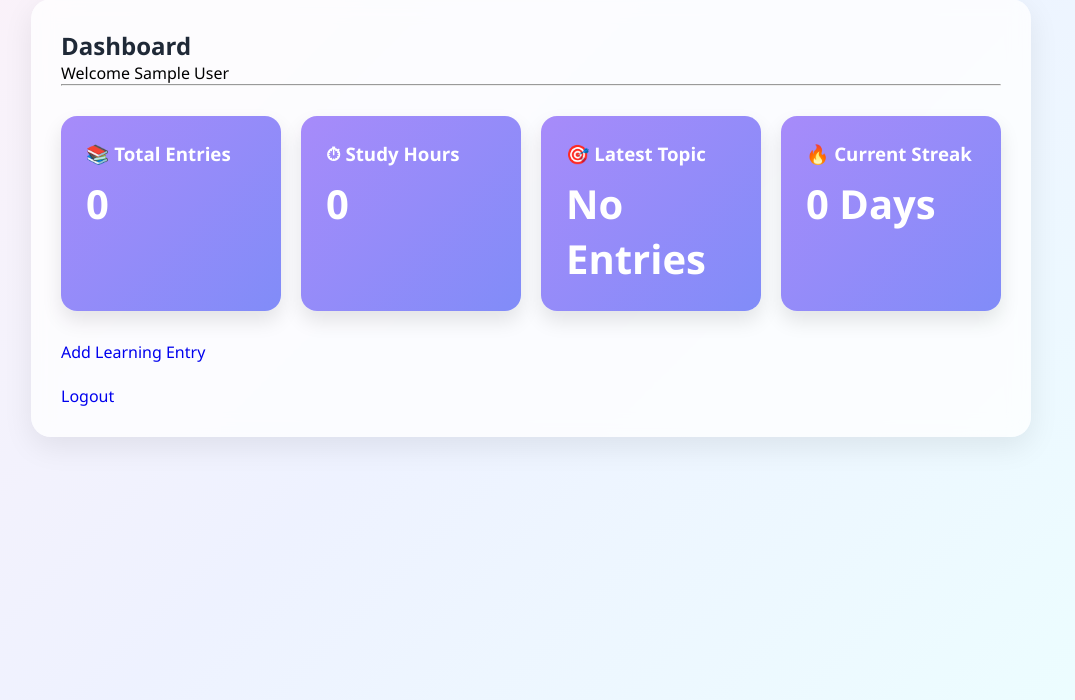
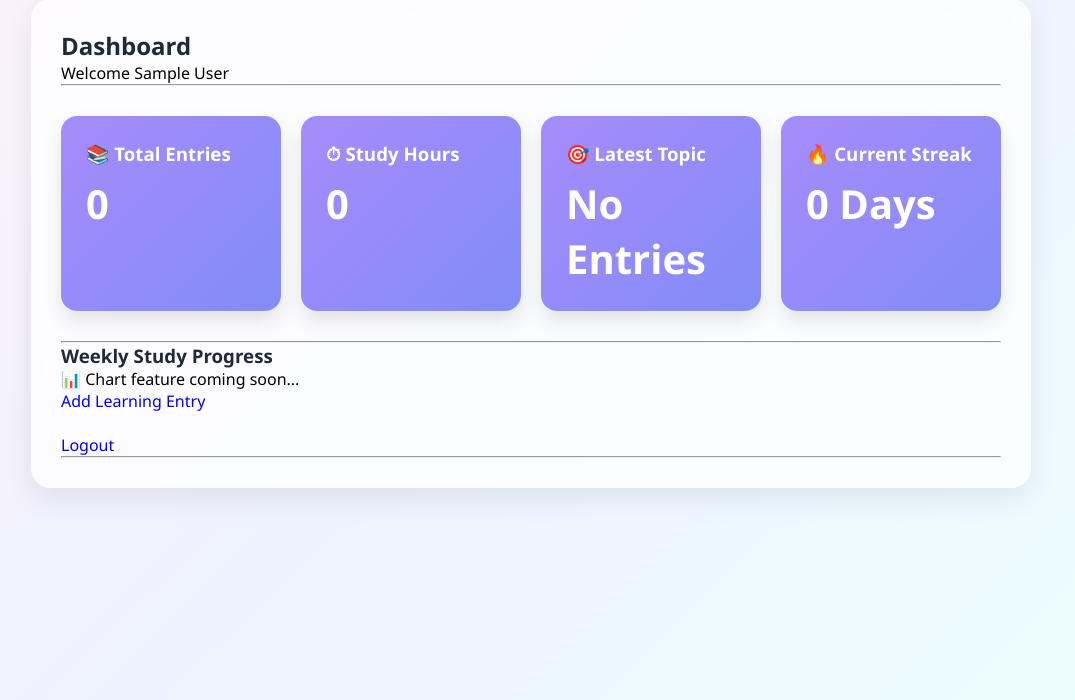
Before and after one commit to mayank200529/trackify-ai, a Flask app: page /dashboard in a window 1280 px wide. Shown: the part 120-820 px from the top of the page, without its empty margins (109-1184 px from the left). Run offline with Flask 3, Linux system fonts and the light colour scheme; the visitor is signed in with stand-in values (Sample User, id 1); data that the repository does not hold is empty.

Commit message:
feat: improve dashboard and analytics section

```diff
--- a/app.py
+++ b/app.py
@@ -126,6 +126,18 @@ def dashboard():
             streak += 1
         else:
             break
+    cursor.execute(
+        """
+        SELECT DAYNAME(entry_date) AS day_name, SUM(hours) AS total
+        FROM learning_entries
+        WHERE user_id=%s
+        GROUP BY entry_date
+        ORDER BY entry_date
+        """,
+        (user_id,)
+    )
+
+    weekly_data = cursor.fetchall()
 
     cursor.close()
     conn.close()
@@ -135,7 +147,8 @@ def dashboard():
         total_entries=total_entries,
         total_hours=total_hours,
         latest_topic=latest_topic,
-        streak=streak
+        streak=streak,
+        weekly_data=weekly_data
     )
 
 
--- a/static/css/style.css
+++ b/static/css/style.css
@@ -180,3 +180,13 @@ a{
 .stat-card h1{
     font-size:40px;
 }
+
+.chart-box{
+    height:300px;
+    max-height:300px;
+    margin:25px 0;
+}
+
+.chart-box canvas{
+    max-height:300px;
+}
--- a/templates/base.html
+++ b/templates/base.html
@@ -20,5 +20,7 @@
         {% block content %}{% endblock %}
     </div>
 
+    <script src="https://cdn.jsdelivr.net/npm/chart.js"></script>
+
 </body>
 </html>
--- a/templates/dashboard.html
+++ b/templates/dashboard.html
@@ -32,10 +32,19 @@
 
 </div>
 
+<hr>
+
+
+<h3>Weekly Study Progress</h3>
+
+<p>📊 Chart feature coming soon...</p>
+
 <a href="/learning">Add Learning Entry</a>
 
 <br><br>
 
 <a href="/logout">Logout</a>
 
+<hr>
+
 {% endblock %}
```
